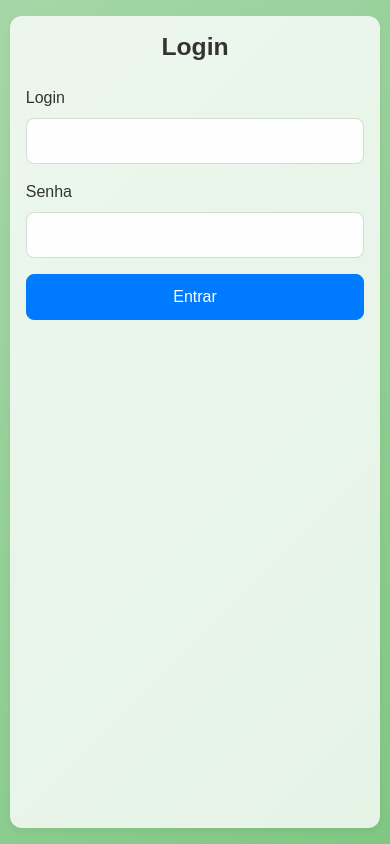
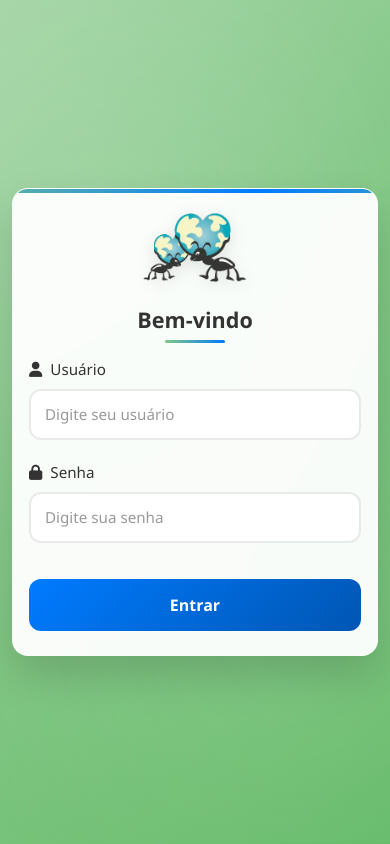
Before and after one commit to silasmendes/appformiguinhasv2, a Flask app: page /login in a window 390 px wide. Run offline with Flask 3, Linux system fonts and the light colour scheme; parts of the project's set-up code (start-up, migrations or seed data) failed here and were passed over.

Commit message:
Ajustando CSS da pagina de login

```diff
--- /dev/null
+++ b/app/static/css/login.css
@@ -0,0 +1,380 @@
+/* Login Page Styles */
+:root {
+    --primary-color: #007bff;
+    --primary-light: #0056b3;
+    --text-color: #333;
+    --white-transparent: rgba(255, 255, 255, 0.95);
+    --shadow-lg: 0 10px 30px rgba(0, 0, 0, 0.1);
+    --shadow-xl: 0 20px 40px rgba(0, 0, 0, 0.15);
+    --transition-base: 0.3s ease;
+    --green-primary: #81c784;
+    --green-secondary: #a5d6a7;
+}
+
+body {
+    font-family: 'Segoe UI', Tahoma, Geneva, Verdana, sans-serif;
+    margin: 0;
+    padding: 0;
+    min-height: 100vh;
+    background: linear-gradient(135deg, var(--green-secondary) 0%, var(--green-primary) 50%, #66bb6a 100%);
+    background-attachment: fixed;
+    overflow-x: hidden;
+}
+
+/* Background decorativo */
+.login-background {
+    position: fixed;
+    top: 0;
+    left: 0;
+    width: 100%;
+    height: 100%;
+    z-index: -1;
+    background: linear-gradient(135deg, var(--green-secondary) 0%, var(--green-primary) 50%, #66bb6a 100%);
+}
+
+.login-background::before {
+    content: '';
+    position: absolute;
+    top: 0;
+    left: 0;
+    width: 100%;
+    height: 100%;
+    background-image:
+        radial-gradient(circle at 25% 25%, rgba(255, 255, 255, 0.1) 0%, transparent 50%),
+        radial-gradient(circle at 75% 75%, rgba(255, 255, 255, 0.08) 0%, transparent 50%);
+    animation: float 6s ease-in-out infinite;
+}
+
+@keyframes float {
+    0%, 100% { transform: translateY(0px); }
+    50% { transform: translateY(-10px); }
+}
+
+/* Container principal */
+.login-container {
+    min-height: 100vh;
+    display: flex;
+    align-items: center;
+    justify-content: center;
+    padding: 2rem 1rem;
+}
+
+.login-card {
+    background: var(--white-transparent);
+    backdrop-filter: blur(10px);
+    border-radius: 20px;
+    padding: 3rem 2.5rem;
+    box-shadow: var(--shadow-xl);
+    border: 1px solid rgba(255, 255, 255, 0.3);
+    width: 100%;
+    max-width: 420px;
+    position: relative;
+    overflow: hidden;
+    transition: transform var(--transition-base);
+}
+
+.login-card:hover {
+    transform: translateY(-5px);
+}
+
+.login-card::before {
+    content: '';
+    position: absolute;
+    top: 0;
+    left: 0;
+    right: 0;
+    height: 4px;
+    background: linear-gradient(90deg, var(--green-primary), var(--primary-color), var(--green-primary));
+    background-size: 200% 100%;
+    animation: shimmer 3s ease-in-out infinite;
+}
+
+@keyframes shimmer {
+    0% { background-position: -200% 0; }
+    100% { background-position: 200% 0; }
+}
+
+/* Logo */
+.login-logo {
+    text-align: center;
+    margin-bottom: 2rem;
+}
+
+.login-logo img {
+    height: 80px;
+    width: auto;
+    filter: drop-shadow(0 4px 8px rgba(0, 0, 0, 0.1));
+    transition: transform var(--transition-base);
+}
+
+.login-logo img:hover {
+    transform: scale(1.05);
+}
+
+/* Título */
+.login-title {
+    text-align: center;
+    margin-bottom: 2rem;
+    color: var(--text-color);
+    font-weight: 600;
+    font-size: 1.75rem;
+    position: relative;
+}
+
+.login-title::after {
+    content: '';
+    position: absolute;
+    bottom: -10px;
+    left: 50%;
+    transform: translateX(-50%);
+    width: 60px;
+    height: 3px;
+    background: linear-gradient(90deg, var(--green-primary), var(--primary-color));
+    border-radius: 2px;
+}
+
+/* Formulário */
+.login-form {
+    display: flex;
+    flex-direction: column;
+    gap: 1.5rem;
+}
+
+.form-group {
+    position: relative;
+}
+
+.form-label {
+    font-weight: 500;
+    color: var(--text-color);
+    margin-bottom: 0.5rem;
+    font-size: 0.95rem;
+}
+
+.form-control {
+    border: 2px solid rgba(0, 0, 0, 0.08);
+    border-radius: 12px;
+    padding: 0.875rem 1rem;
+    font-size: 1rem;
+    transition: all var(--transition-base);
+    background-color: rgba(255, 255, 255, 0.9);
+    backdrop-filter: blur(5px);
+}
+
+.form-control:focus {
+    border-color: var(--primary-color);
+    box-shadow: 0 0 0 3px rgba(0, 123, 255, 0.1);
+    background-color: #fff;
+    outline: none;
+    transform: translateY(-1px);
+}
+
+.form-control::placeholder {
+    color: rgba(0, 0, 0, 0.4);
+}
+
+/* Botão de submit */
+.btn-login {
+    background: linear-gradient(135deg, var(--primary-color), var(--primary-light));
+    border: none;
+    border-radius: 12px;
+    padding: 1rem;
+    font-size: 1.1rem;
+    font-weight: 600;
+    color: white;
+    cursor: pointer;
+    transition: all var(--transition-base);
+    margin-top: 1rem;
+    position: relative;
+    overflow: hidden;
+}
+
+.btn-login::before {
+    content: '';
+    position: absolute;
+    top: 0;
+    left: -100%;
+    width: 100%;
+    height: 100%;
+    background: linear-gradient(90deg, transparent, rgba(255, 255, 255, 0.2), transparent);
+    transition: left 0.5s;
+}
+
+.btn-login:hover::before {
+    left: 100%;
+}
+
+.btn-login:hover {
+    transform: translateY(-2px);
+    box-shadow: 0 8px 20px rgba(0, 123, 255, 0.3);
+    background: linear-gradient(135deg, var(--primary-light), var(--primary-color));
+}
+
+.btn-login:active {
+    transform: translateY(0);
+}
+
+/* Alertas */
+.alert {
+    border: none;
+    border-radius: 12px;
+    padding: 1rem 1.25rem;
+    margin-bottom: 1.5rem;
+    backdrop-filter: blur(5px);
+    border-left: 4px solid;
+    font-size: 0.95rem;
+    position: relative;
+    overflow: hidden;
+}
+
+.alert-danger {
+    background: rgba(220, 53, 69, 0.1);
+    color: #721c24;
+    border-left-color: #dc3545;
+}
+
+.alert-success {
+    background: rgba(25, 135, 84, 0.1);
+    color: #0f5132;
+    border-left-color: #198754;
+}
+
+.alert-info {
+    background: rgba(13, 110, 253, 0.1);
+    color: #055160;
+    border-left-color: #0dcaf0;
+}
+
+.btn-close {
+    background: none;
+    border: none;
+    font-size: 1.2rem;
+    opacity: 0.6;
+    transition: opacity var(--transition-base);
+}
+
+.btn-close:hover {
+    opacity: 1;
+}
+
+/* Responsividade */
+@media (max-width: 576px) {
+    .login-container {
+        padding: 1rem 0.5rem;
+        min-height: 100vh;
+    }
+
+    .login-card {
+        padding: 2rem 1.5rem;
+        margin: 0.5rem;
+        max-width: none;
+        border-radius: 16px;
+        min-height: auto;
+    }
+
+    .login-logo {
+        margin-bottom: 1.5rem;
+    }
+
+    .login-logo img {
+        height: 70px;
+    }
+
+    .login-title {
+        font-size: 1.5rem;
+        margin-bottom: 1.5rem;
+    }
+
+    .form-control {
+        padding: 0.75rem 0.875rem;
+        font-size: 0.95rem;
+    }
+
+    .btn-login {
+        padding: 0.875rem;
+        font-size: 1rem;
+    }
+
+    .login-form {
+        gap: 1.25rem;
+    }
+}
+
+@media (max-width: 400px) {
+    .login-card {
+        margin: 0.25rem;
+        padding: 1.5rem 1rem;
+    }
+
+    .login-title {
+        font-size: 1.35rem;
+    }
+}
+
+@media (min-width: 768px) and (max-width: 1024px) {
+    .login-card {
+        padding: 3rem 2.5rem;
+        max-width: 480px;
+    }
+
+    .login-logo img {
+        height: 90px;
+    }
+}
+
+@media (min-width: 1025px) {
+    .login-card {
+        padding: 3.5rem 3rem;
+        max-width: 500px;
+    }
+
+    .login-logo img {
+        height: 100px;
+    }
+
+    .login-title {
+        font-size: 2rem;
+    }
+}
+
+/* Animações de entrada */
+.login-card {
+    animation: slideInUp 0.6s ease-out;
+}
+
+@keyframes slideInUp {
+    from {
+        opacity: 0;
+        transform: translate3d(0, 30px, 0);
+    }
+    to {
+        opacity: 1;
+        transform: translate3d(0, 0, 0);
+    }
+}
+
+/* Loading state para o botão */
+.btn-login.loading {
+    pointer-events: none;
+    position: relative;
+}
+
+.btn-login.loading::after {
+    content: '';
+    position: absolute;
+    width: 20px;
+    height: 20px;
+    border: 2px solid transparent;
+    border-top: 2px solid white;
+    border-radius: 50%;
+    animation: spin 1s linear infinite;
+    top: 50%;
+    left: 50%;
+    margin-left: -10px;
+    margin-top: -10px;
+}
+
+@keyframes spin {
+    0% { transform: rotate(0deg); }
+    100% { transform: rotate(360deg); }
+}
--- /dev/null
+++ b/app/static/js/login.js
@@ -0,0 +1,182 @@
+// Login Page JavaScript
+document.addEventListener('DOMContentLoaded', function() {
+    const form = document.querySelector('.login-form');
+    const submitBtn = document.querySelector('.btn-login');
+    const inputs = document.querySelectorAll('.form-control');
+
+    // Adiciona efeitos visuais aos inputs
+    inputs.forEach(input => {
+        // Efeito de foco nos labels
+        input.addEventListener('focus', function() {
+            this.parentElement.classList.add('focused');
+        });
+
+        input.addEventListener('blur', function() {
+            if (!this.value) {
+                this.parentElement.classList.remove('focused');
+            }
+        });
+
+        // Verifica se já tem valor ao carregar a página
+        if (input.value) {
+            input.parentElement.classList.add('focused');
+        }
+    });
+
+    // Efeito de loading no botão de submit
+    if (form && submitBtn) {
+        form.addEventListener('submit', function(e) {
+            // Verifica se os campos obrigatórios estão preenchidos
+            const loginInput = document.getElementById('login');
+            const senhaInput = document.getElementById('senha');
+
+            if (!loginInput.value.trim() || !senhaInput.value.trim()) {
+                return; // Deixa a validação nativa do HTML5 funcionar
+            }
+
+            // Adiciona classe de loading
+            submitBtn.classList.add('loading');
+            submitBtn.disabled = true;
+
+            // Muda o texto do botão
+            const span = submitBtn.querySelector('span');
+            if (span) {
+                span.textContent = 'Entrando...';
+            }
+        });
+    }
+
+    // Auto-dismiss dos alertas após 5 segundos
+    const alerts = document.querySelectorAll('.alert');
+    alerts.forEach(alert => {
+        const closeBtn = alert.querySelector('.btn-close');
+        if (closeBtn) {
+            setTimeout(() => {
+                if (alert.parentElement) {
+                    alert.style.opacity = '0';
+                    alert.style.transform = 'translateY(-20px)';
+                    setTimeout(() => {
+                        alert.remove();
+                    }, 300);
+                }
+            }, 5000);
+        }
+    });
+
+    // Adiciona animação suave ao fechar alertas manualmente
+    const closeButtons = document.querySelectorAll('.btn-close');
+    closeButtons.forEach(btn => {
+        btn.addEventListener('click', function(e) {
+            e.preventDefault();
+            const alert = this.closest('.alert');
+            if (alert) {
+                alert.style.opacity = '0';
+                alert.style.transform = 'translateY(-20px)';
+                setTimeout(() => {
+                    alert.remove();
+                }, 300);
+            }
+        });
+    });
+
+    // Validação visual dos campos
+    inputs.forEach(input => {
+        input.addEventListener('input', function() {
+            if (this.value.trim()) {
+                this.classList.remove('is-invalid');
+                this.classList.add('is-valid');
+            } else {
+                this.classList.remove('is-valid');
+            }
+        });
+    });
+
+    // Efeito de hover no logo
+    const logo = document.querySelector('.login-logo img');
+    if (logo) {
+        let hoverCount = 0;
+        logo.addEventListener('mouseenter', function() {
+            hoverCount++;
+            if (hoverCount === 5) { // Easter egg após 5 hovers
+                this.style.animation = 'spin 1s ease-in-out';
+                setTimeout(() => {
+                    this.style.animation = '';
+                }, 1000);
+                hoverCount = 0;
+            }
+        });
+    }
+
+    // Previne submit duplo
+    let isSubmitting = false;
+    if (form) {
+        form.addEventListener('submit', function(e) {
+            if (isSubmitting) {
+                e.preventDefault();
+                return false;
+            }
+            isSubmitting = true;
+        });
+    }
+
+    // Adiciona efeito de ripple nos botões
+    function createRipple(event) {
+        const button = event.currentTarget;
+        const circle = document.createElement('span');
+        const diameter = Math.max(button.clientWidth, button.clientHeight);
+        const radius = diameter / 2;
+
+        circle.style.width = circle.style.height = `${diameter}px`;
+        circle.style.left = `${event.clientX - button.offsetLeft - radius}px`;
+        circle.style.top = `${event.clientY - button.offsetTop - radius}px`;
+        circle.classList.add('ripple');
+
+        const ripple = button.getElementsByClassName('ripple')[0];
+        if (ripple) {
+            ripple.remove();
+        }
+
+        button.appendChild(circle);
+    }
+
+    if (submitBtn) {
+        submitBtn.addEventListener('click', createRipple);
+    }
+});
+
+// CSS para o efeito ripple (será injetado via JavaScript)
+const rippleStyle = document.createElement('style');
+rippleStyle.textContent = `
+    .btn-login {
+        position: relative;
+        overflow: hidden;
+    }
+
+    .btn-login .ripple {
+        position: absolute;
+        border-radius: 50%;
+        background-color: rgba(255, 255, 255, 0.3);
+        transform: scale(0);
+        animation: ripple-animation 600ms linear;
+        pointer-events: none;
+    }
+
+    @keyframes ripple-animation {
+        to {
+            transform: scale(4);
+            opacity: 0;
+        }
+    }
+
+    .form-group.focused .form-label {
+        color: var(--primary-color);
+        transform: translateY(-2px);
+        transition: all 0.3s ease;
+    }
+
+    .form-control.is-valid {
+        border-color: #198754;
+        box-shadow: 0 0 0 3px rgba(25, 135, 84, 0.1);
+    }
+`;
+document.head.appendChild(rippleStyle);
--- a/app/templates/login.html
+++ b/app/templates/login.html
@@ -3,35 +3,61 @@
 <head>
     <meta charset="UTF-8">
     <meta name="viewport" content="width=device-width, initial-scale=1.0">
-    <title>Login</title>
+    <title>Login - Formiguinhas Solidárias</title>
     <link href="https://cdn.jsdelivr.net/npm/bootstrap@5.3.0/dist/css/bootstrap.min.css" rel="stylesheet">
-    <link rel="stylesheet" href="{{ url_for('static', filename='css/style.css') }}">
+    <link rel="stylesheet" href="{{ url_for('static', filename='css/login.css') }}">
+    <link href="https://cdnjs.cloudflare.com/ajax/libs/font-awesome/6.0.0/css/all.min.css" rel="stylesheet">
 </head>
-<body class="d-flex align-items-center justify-content-center" style="min-height: 100vh;">
-<div class="container" style="max-width: 400px;">
+<body>
+    <div class="login-background"></div>
+
+    <div class="login-container">
+        <div class="login-card">
+            <!-- Logo -->
+            <div class="login-logo">
+                <img src="{{ url_for('static', filename='images/formiguinhas_logo.png') }}" alt="Formiguinhas Solidárias">
+            </div>
+
+            <!-- Título -->
+            <h2 class="login-title">Bem-vindo</h2>
+
+            <!-- Alertas -->
             {% with messages = get_flashed_messages(with_categories=true) %}
                 {% if messages %}
                     {% for category, message in messages %}
                         <div class="alert alert-{{ category }} alert-dismissible fade show" role="alert">
+                            <i class="fas fa-{% if category == 'danger' %}exclamation-triangle{% elif category == 'success' %}check-circle{% else %}info-circle{% endif %} me-2"></i>
                             {{ message }}
-                    <button type="button" class="btn-close" data-bs-dismiss="alert" aria-label="Close"></button>
+                            <button type="button" class="btn-close" aria-label="Fechar"></button>
                         </div>
                     {% endfor %}
                 {% endif %}
             {% endwith %}
-    <h2 class="mb-4 text-center">Login</h2>
-    <form method="post">
-        <div class="mb-3">
-            <label class="form-label" for="login">Login</label>
-            <input class="form-control" type="text" name="login" id="login" required>
+
+            <!-- Formulário -->
+            <form method="post" class="login-form">
+                <div class="form-group">
+                    <label class="form-label" for="login">
+                        <i class="fas fa-user me-2"></i>Usuário
+                    </label>
+                    <input class="form-control" type="text" name="login" id="login" required placeholder="Digite seu usuário">
                 </div>
-        <div class="mb-3">
-            <label class="form-label" for="senha">Senha</label>
-            <input class="form-control" type="password" name="senha" id="senha" required>
+
+                <div class="form-group">
+                    <label class="form-label" for="senha">
+                        <i class="fas fa-lock me-2"></i>Senha
+                    </label>
+                    <input class="form-control" type="password" name="senha" id="senha" required placeholder="Digite sua senha">
                 </div>
-        <button class="btn btn-primary w-100" type="submit">Entrar</button>
+
+                <button class="btn-login w-100" type="submit">
+                    <span>Entrar</span>
+                </button>
             </form>
         </div>
+    </div>
+
     <script src="https://cdn.jsdelivr.net/npm/bootstrap@5.3.0/dist/js/bootstrap.bundle.min.js"></script>
+    <script src="{{ url_for('static', filename='js/login.js') }}"></script>
 </body>
 </html>
```
Lines whose indentation alone changed are shown as unchanged.
